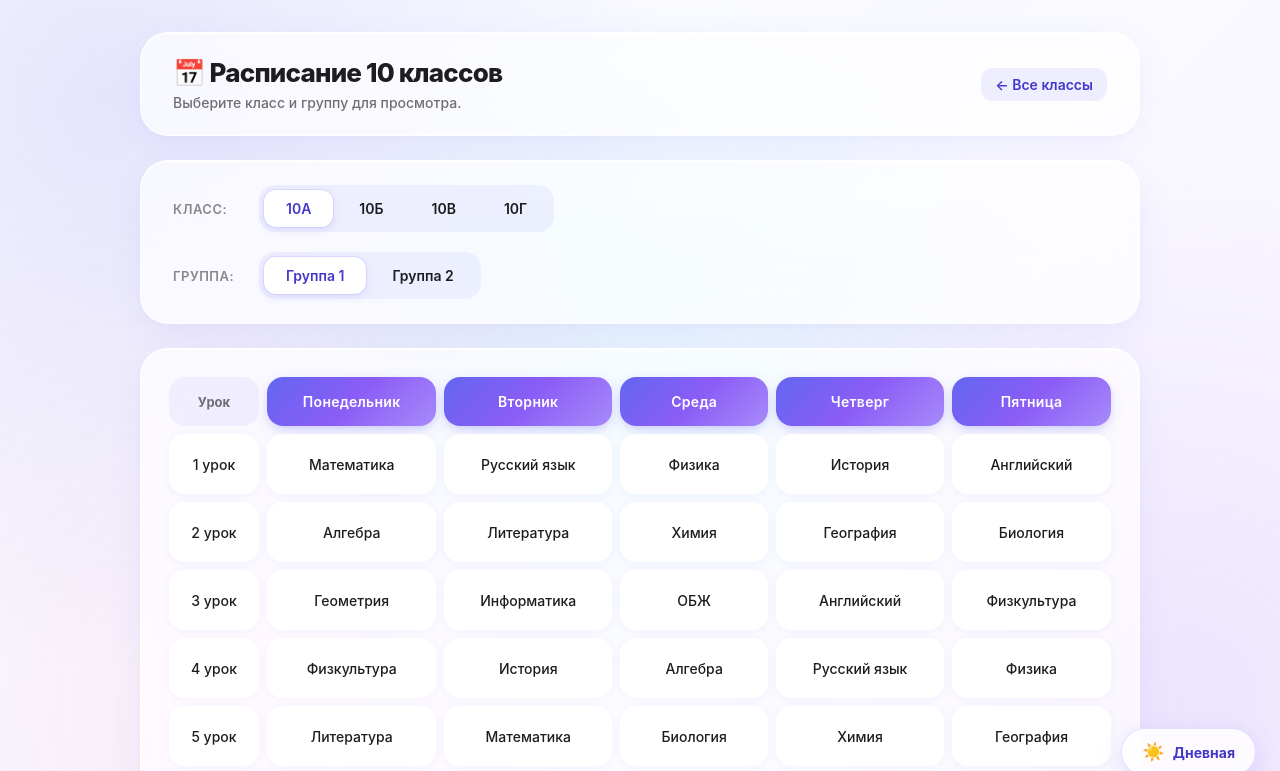
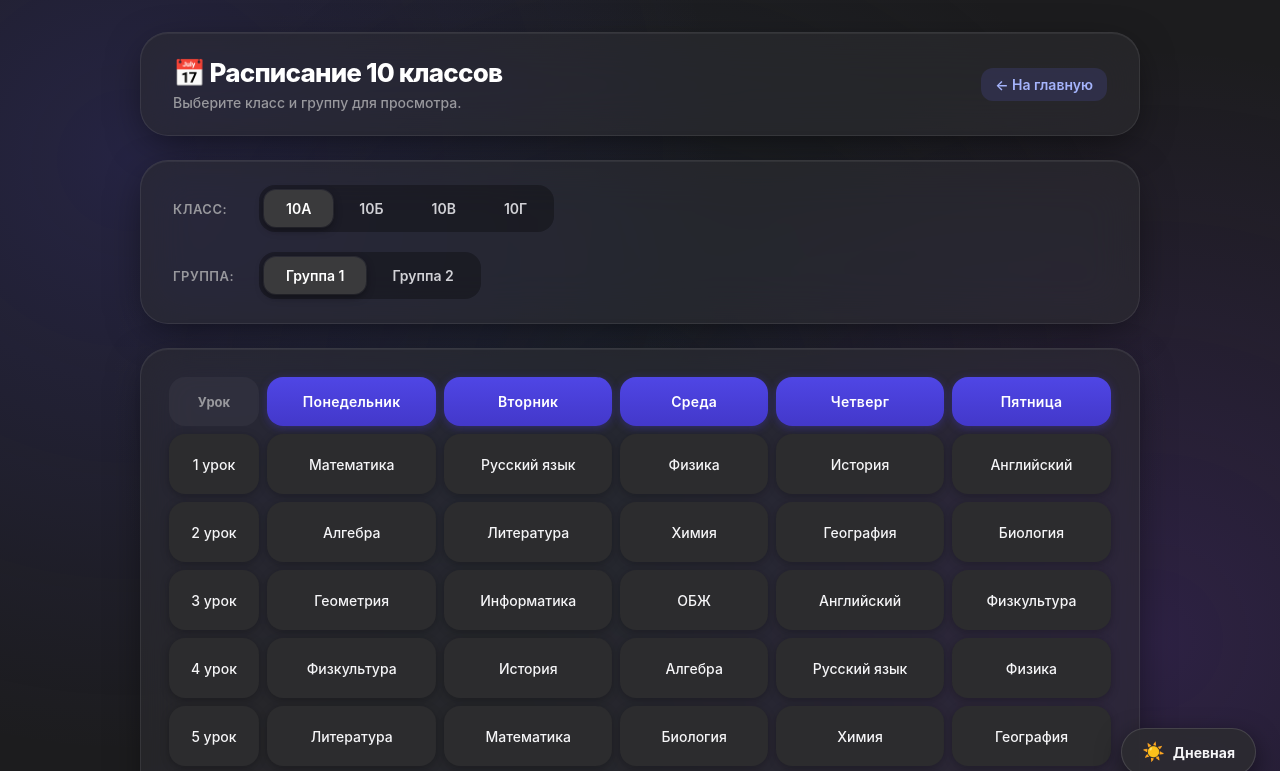
Before and after one commit to aaaaaaaaaaw2e-source/school-schedule, a plain HTML site: page schedule10.html in a window 1280 px wide. Both pictures are taken after a click on the button "Переключить тему". Shown: the top 771 px of the page. Drawn offline with Linux system fonts and the light colour scheme.

Commit message:
Update schedule10.html

```diff
--- a/schedule10.html
+++ b/schedule10.html
@@ -5,19 +5,6 @@
 <meta name="viewport" content="width=device-width, initial-scale=1.0">
 <title>Расписание 10 классов</title>
 <link rel="stylesheet" href="style.css">
-<script>
-(function () {
-  try {
-    var theme = localStorage.getItem('schedule_theme') || 'light';
-    var root = document.documentElement;
-    if (theme === 'dark') root.classList.add('dark');
-    root.classList.add('theme-init');
-    window.addEventListener('load', function () {
-      setTimeout(function () { root.classList.remove('theme-init'); }, 50);
-    });
-  } catch (e) {}
-})();
-</script>
 </head>
 <body>
 <div class="wrap">
@@ -27,7 +14,7 @@
       <h1>📅 Расписание 10 классов</h1>
       <p>Выберите класс и группу для просмотра.</p>
     </div>
-    <a class="back-link" href="index.html">← Все классы</a>
+    <a class="back-link" href="index.html">← На главную</a>
   </header>
 
   <div class="controls">
@@ -66,32 +53,28 @@
 
 <script>
 const DAYS = 5;
-const THEME_KEY = 'schedule_theme';
 let DATA = null;
 let CURRENT_CLASS = '10А';
 let CURRENT_GROUP = 'Группа 1';
 
+const THEME_KEY = 'schedule_theme';
 function applyTheme(theme) {
   const btn = document.getElementById('theme-toggle');
   const icon = btn.querySelector('.theme-icon');
   const text = btn.querySelector('.theme-text');
-  const root = document.documentElement;
   if (theme === 'dark') {
-    root.classList.add('dark');
-    icon.textContent = '☀️';
-    text.textContent = 'Дневная';
+    document.body.classList.add('dark');
+    icon.textContent = '☀️'; text.textContent = 'Дневная';
   } else {
-    root.classList.remove('dark');
-    icon.textContent = '🌙';
-    text.textContent = 'Ночная';
+    document.body.classList.remove('dark');
+    icon.textContent = '🌙'; text.textContent = 'Ночная';
   }
 }
-
 function initTheme() {
   const saved = localStorage.getItem(THEME_KEY) || 'light';
   applyTheme(saved);
   document.getElementById('theme-toggle').addEventListener('click', () => {
-    const isDark = document.documentElement.classList.contains('dark');
+    const isDark = document.body.classList.contains('dark');
     const next = isDark ? 'light' : 'dark';
     localStorage.setItem(THEME_KEY, next);
     applyTheme(next);
@@ -112,18 +95,13 @@ async function load() {
 function renderButtons() {
   const classBtns = document.getElementById('class-btns');
   const groupBtns = document.getElementById('group-btns');
-  classBtns.innerHTML = '';
-  groupBtns.innerHTML = '';
+  classBtns.innerHTML = ''; groupBtns.innerHTML = '';
 
   Object.keys(DATA).forEach(cls => {
     const btn = document.createElement('button');
     btn.className = 'ctrl-btn' + (cls === CURRENT_CLASS ? ' active' : '');
     btn.textContent = cls;
-    btn.onclick = () => {
-      CURRENT_CLASS = cls;
-      renderButtons();
-      renderTable();
-    };
+    btn.onclick = () => { CURRENT_CLASS = cls; renderButtons(); renderTable(); };
     classBtns.appendChild(btn);
   });
 
@@ -131,11 +109,7 @@ function renderButtons() {
     const btn = document.createElement('button');
     btn.className = 'ctrl-btn' + (grp === CURRENT_GROUP ? ' active' : '');
     btn.textContent = grp;
-    btn.onclick = () => {
-      CURRENT_GROUP = grp;
-      renderButtons();
-      renderTable();
-    };
+    btn.onclick = () => { CURRENT_GROUP = grp; renderButtons(); renderTable(); };
     groupBtns.appendChild(btn);
   });
 }
@@ -144,14 +118,12 @@ function renderTable() {
   const tbody = document.getElementById('tbody');
   tbody.innerHTML = '';
   const grid = DATA[CURRENT_CLASS][CURRENT_GROUP].grid;
-
   grid.forEach((row, r) => {
     const tr = document.createElement('tr');
     const th = document.createElement('td');
     th.className = 'lesson-num';
     th.textContent = (r + 1) + ' урок';
     tr.appendChild(th);
-
     for (let d = 0; d < DAYS; d++) {
       const td = document.createElement('td');
       td.className = 'cell';
```
